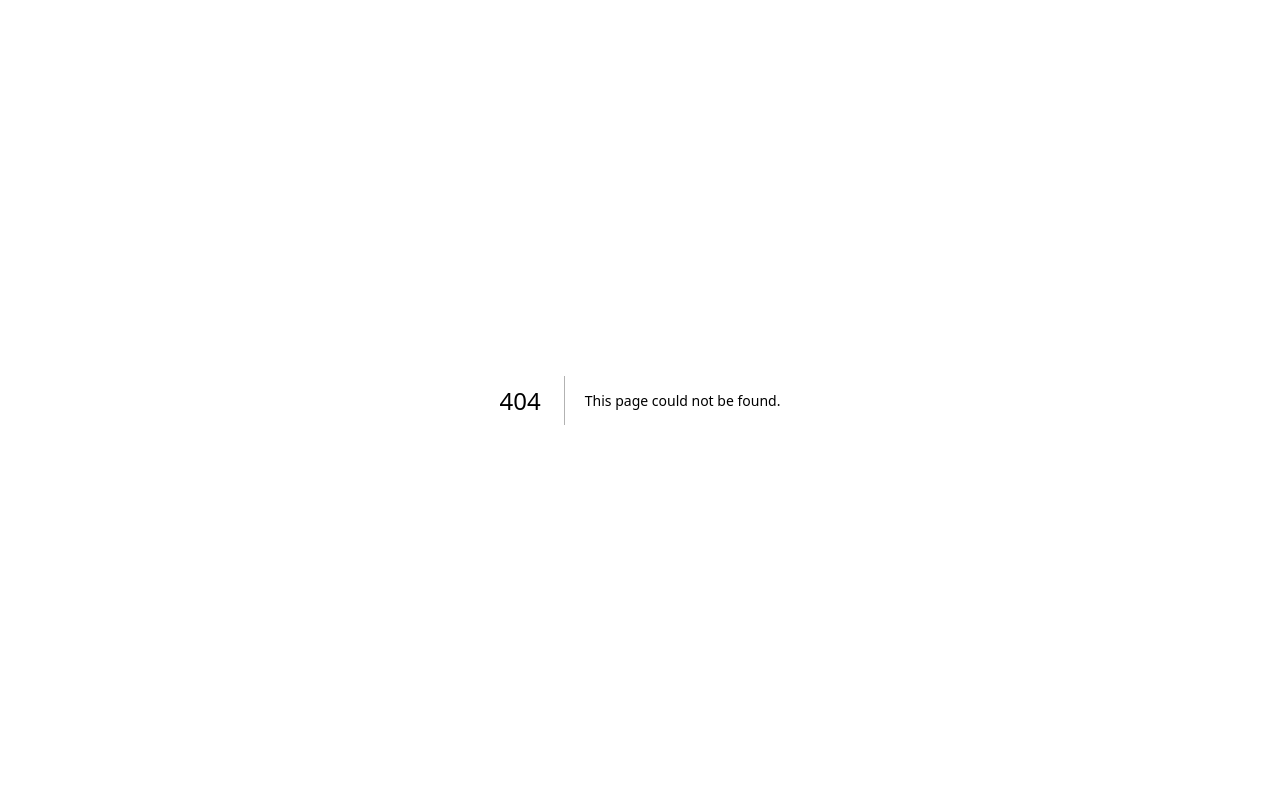
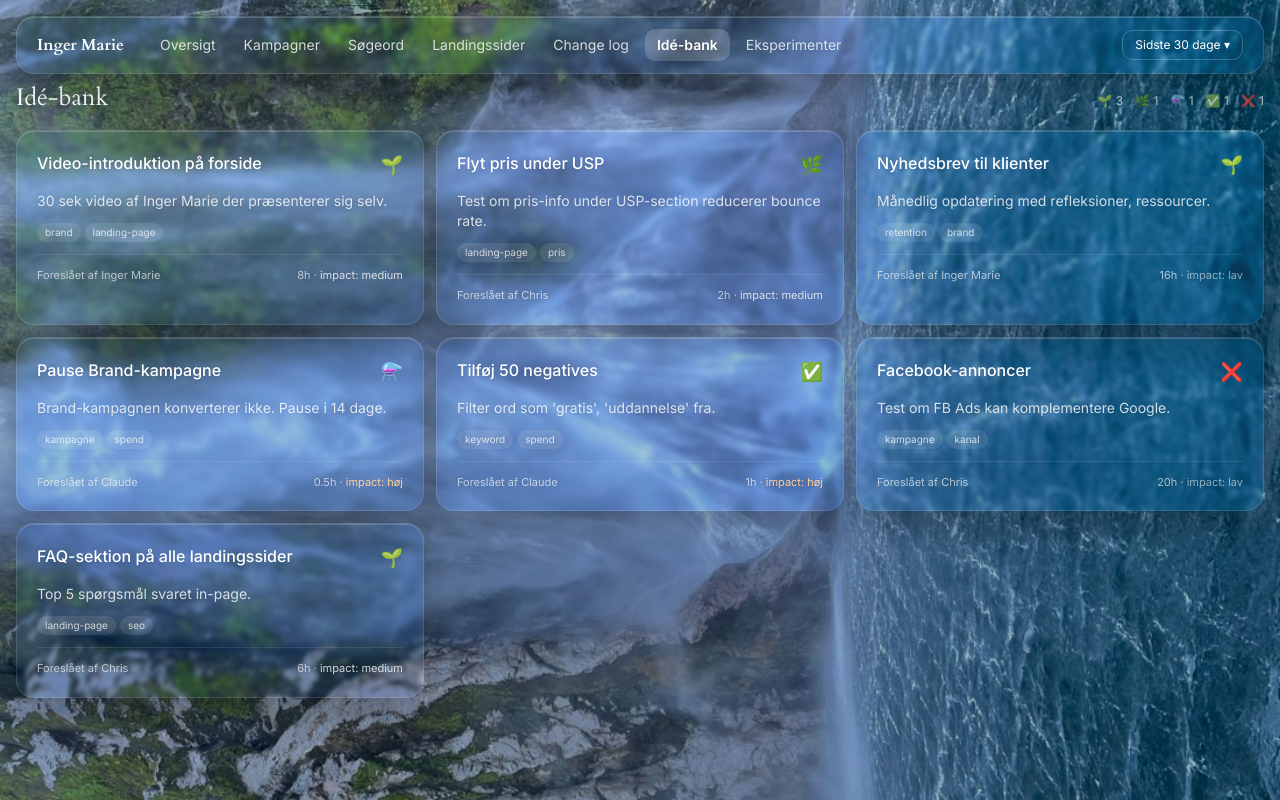
Before and after one commit to Naiture/Psykoterapeut.net, a Next.js app in the folder dashboard/: page /ide-bank in a window 1280 px wide. Before the commit this address had no page. Built offline with nearby package versions, Linux system fonts and the light colour scheme.

Commit message:
feat(dashboard): build Idé-bank page (kort-grid med status)

```diff
--- /dev/null
+++ b/dashboard/src/app/(dashboard)/ide-bank/page.tsx
@@ -0,0 +1,30 @@
+import { IdeaCardView } from "@/components/idea-card";
+import { SectionHeading } from "@/components/section-heading";
+import { ideas } from "@/lib/fixtures/ideas";
+
+export default function IdeBankPage() {
+  const counts = ideas.reduce<Record<string, number>>((acc, i) => {
+    acc[i.status] = (acc[i.status] ?? 0) + 1;
+    return acc;
+  }, {});
+
+  return (
+    <div className="space-y-4 mt-2">
+      <div className="flex items-baseline justify-between flex-wrap gap-2">
+        <SectionHeading>Idé-bank</SectionHeading>
+        <div className="flex gap-3 text-xs text-white/70 drop-shadow">
+          <span>🌱 {counts["frø"] ?? 0}</span>
+          <span>🌿 {counts["udfoldet"] ?? 0}</span>
+          <span>⚗️ {counts["test"] ?? 0}</span>
+          <span>✅ {counts["implementeret"] ?? 0}</span>
+          <span>❌ {counts["forkastet"] ?? 0}</span>
+        </div>
+      </div>
+      <div className="grid gap-3 md:grid-cols-2 lg:grid-cols-3">
+        {ideas.map((idea) => (
+          <IdeaCardView key={idea.id} idea={idea} />
+        ))}
+      </div>
+    </div>
+  );
+}
--- /dev/null
+++ b/dashboard/src/components/idea-card.tsx
@@ -0,0 +1,42 @@
+import { GlassCard } from "@/components/glass-card";
+import type { Idea } from "@/lib/types";
+
+const STATUS: Record<Idea["status"], { emoji: string; label: string }> = {
+  "frø": { emoji: "🌱", label: "Frø" },
+  "udfoldet": { emoji: "🌿", label: "Udfoldet" },
+  "test": { emoji: "⚗️", label: "Test" },
+  "implementeret": { emoji: "✅", label: "Implementeret" },
+  "forkastet": { emoji: "❌", label: "Forkastet" },
+};
+
+const IMPACT_COLOR: Record<Idea["impact"], string> = {
+  "lav": "text-white/55",
+  "medium": "text-white/80",
+  "høj": "text-[#ffd09a]",
+};
+
+export function IdeaCardView({ idea }: { idea: Idea }) {
+  const status = STATUS[idea.status];
+  return (
+    <GlassCard className="p-5 flex flex-col gap-3">
+      <div className="flex items-start justify-between gap-2">
+        <h3 className="text-base font-medium text-white drop-shadow">{idea.title}</h3>
+        <span className="shrink-0 text-lg" title={status.label}>{status.emoji}</span>
+      </div>
+      <p className="text-sm text-white/80 drop-shadow line-clamp-3">{idea.description}</p>
+      <div className="flex flex-wrap gap-1">
+        {idea.tags.map((t) => (
+          <span key={t} className="rounded-full bg-white/10 px-2 py-0.5 text-[10px] text-white/75">
+            {t}
+          </span>
+        ))}
+      </div>
+      <div className="flex justify-between border-t border-white/10 pt-3 text-[11px] text-white/65 drop-shadow">
+        <span>Foreslået af {idea.proposedBy}</span>
+        <span>
+          {idea.effortHours}h · <span className={IMPACT_COLOR[idea.impact]}>impact: {idea.impact}</span>
+        </span>
+      </div>
+    </GlassCard>
+  );
+}
```
